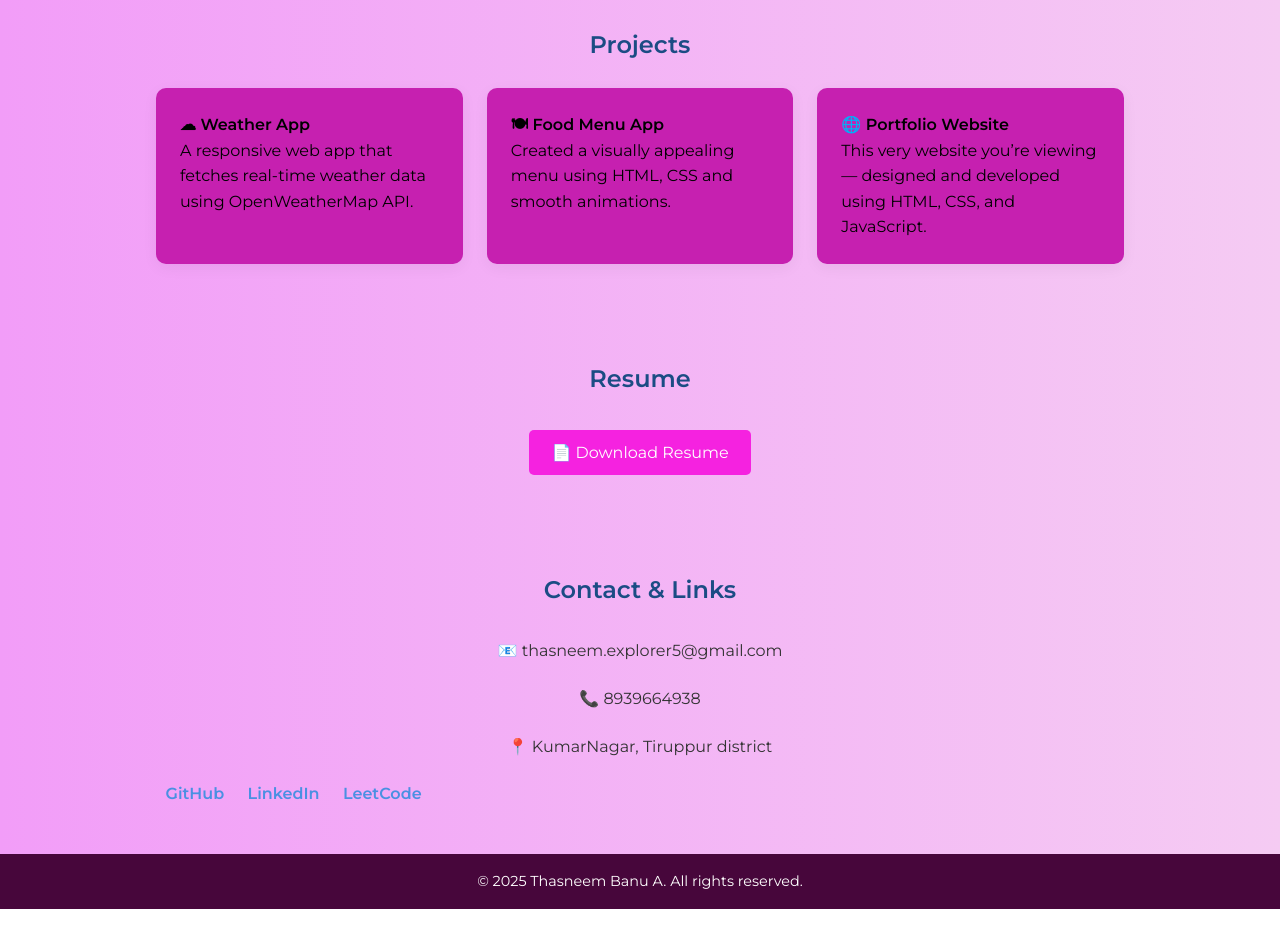
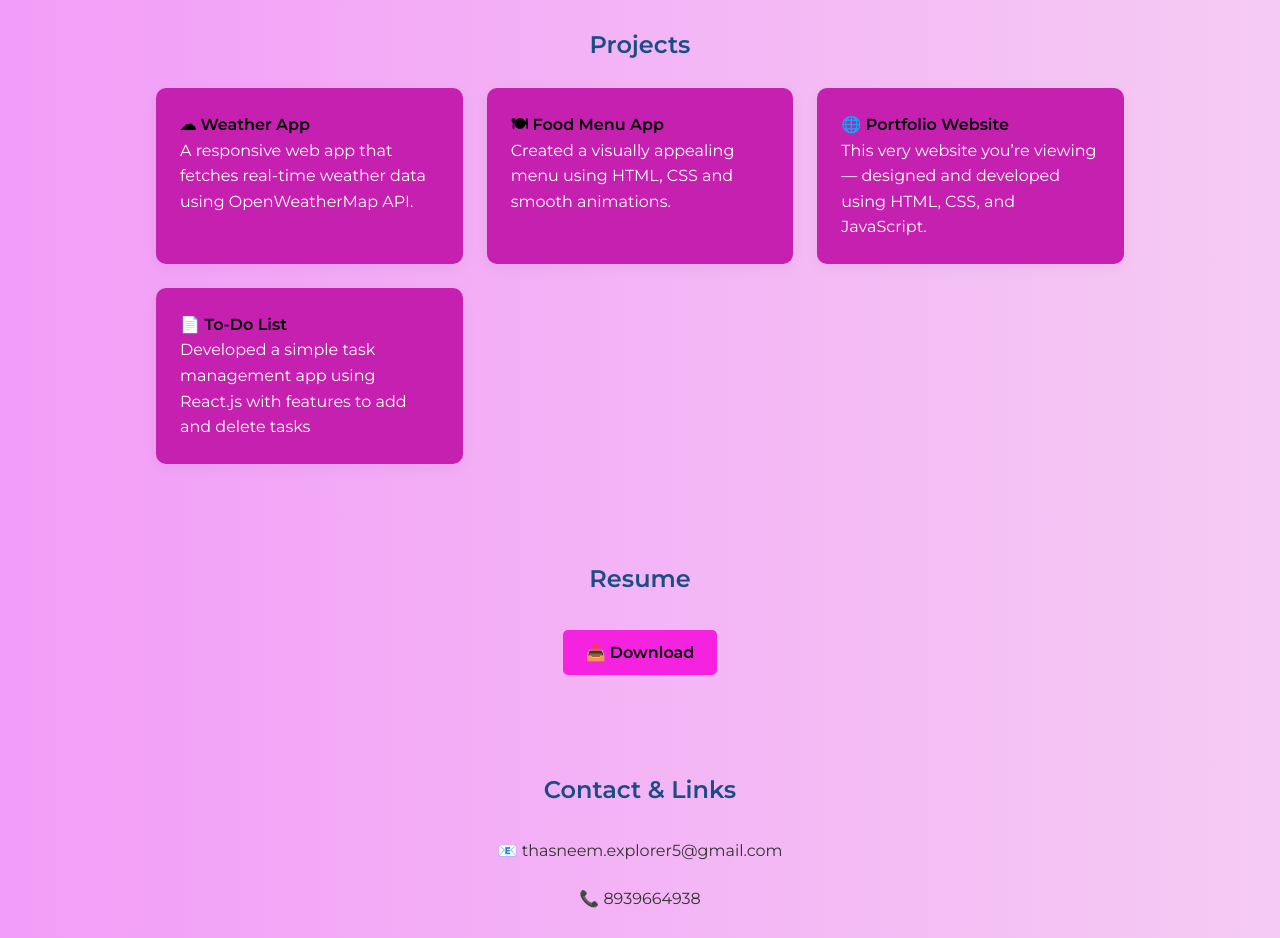
Before and after one commit to thasneem04/portfolio, a plain HTML site: page index.html in a window 1280 px wide. Shown: the part 1520-2458 px from the top of the page. Before the commit the page ends 2429 px from the top, so only its background shows below. Drawn offline with Linux system fonts and the light colour scheme.

Commit message:
Fixed changes

```diff
--- a/index.html
+++ b/index.html
@@ -104,7 +104,7 @@
       margin: 2rem auto 0;
       padding: 0.6rem 1.4rem;
       background-color: #f522e0;
-      color: white;
+      color: black;
       text-decoration: none;
       border-radius: 5px;
       transition: background-color 0.3s;
@@ -176,22 +176,29 @@
     <div class="projects-grid">
       <div class="project">
         <strong>☁ Weather App</strong>
-        <p>A responsive web app that fetches real-time weather data using OpenWeatherMap API.</p>
+        <p style="color: white;">A responsive web app that fetches real-time weather data using OpenWeatherMap API.</p>
       </div>
       <div class="project">
         <strong>🍽 Food Menu App</strong>
-        <p>Created a visually appealing menu using HTML, CSS and smooth animations.</p>
+        <p style="color: white;">Created a visually appealing menu using HTML, CSS and smooth animations.</p>
       </div>
       <div class="project">
         <strong>🌐 Portfolio Website</strong>
-        <p>This very website you’re viewing — designed and developed using HTML, CSS, and JavaScript.</p>
+        <p style="color: white;">This very website you’re viewing — designed and developed using HTML, CSS, and JavaScript.</p>
       </div>
+
+      <div class="project">
+        <strong>📄 To-Do List</strong>
+        <p style="color: white;">Developed a simple task management app using React.js with features to add
+and delete tasks</p>
+      </div>
+
     </div>
   </section>
 
   <section id="resume">
     <h2>Resume</h2>
-    <a href="Resumeg.pdf" class="resume-button" download>📄 Download Resume</a>
+    <a href="Resumeg.pdf" class="resume-button" download>📥 <strong>Download</strong></a>
   </section>
 
   <section id="contact">
```
